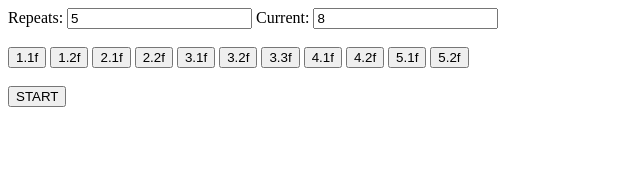
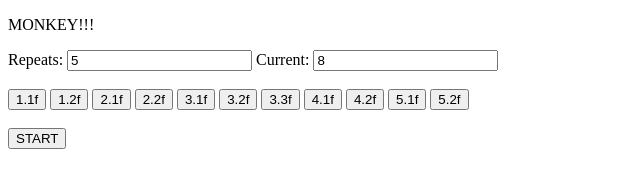
Before and after one commit to Me222282/GERMAN, a plain HTML site: page index.html in a window 1280 px wide. Shown: the whole page, without its empty margins (0-640 px from the left). Drawn offline with Linux system fonts and the light colour scheme.

Commit message:
Small change

```diff
--- a/index.html
+++ b/index.html
@@ -6,6 +6,7 @@
         <title>German</title>
     </head>
     <body>
+    	<p>MONKEY!!!</p>
         <section id="select">
             <label>Repeats:</label> <input type="text" id="r" name="repeats" value="5">
             <label>Current:</label> <input type="text" id="c" name="currentCount" value="8">
```
